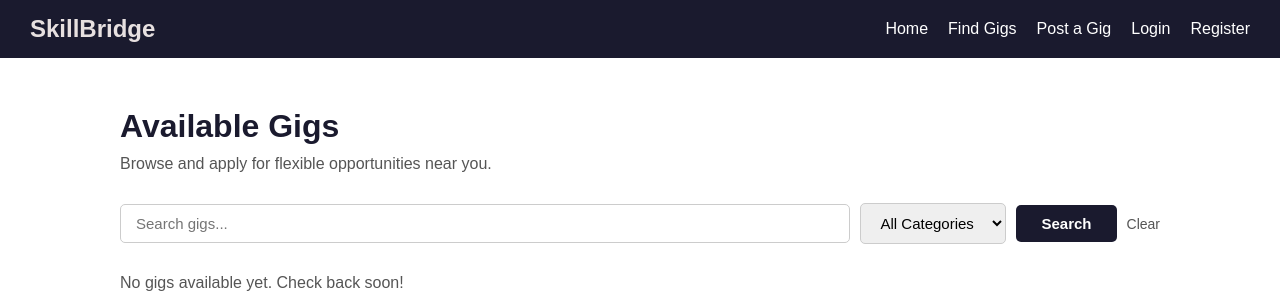
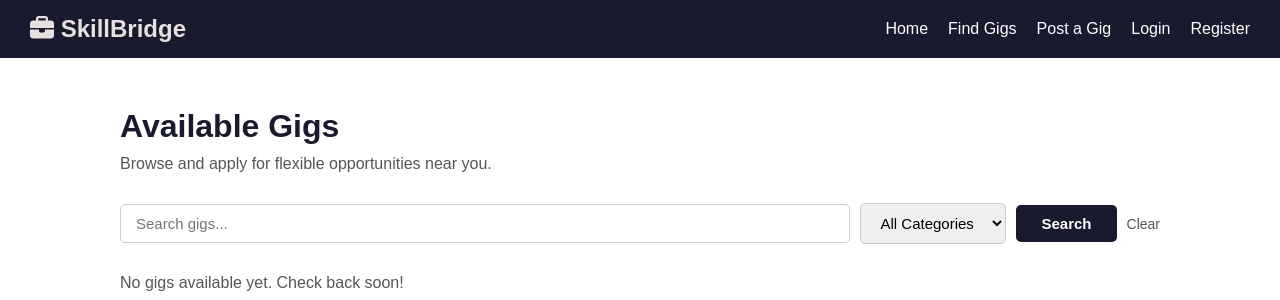
Before and after one commit to Kallina-source/skillbridge_nam, a PHP site: page /skillbridge_nam/gigs.php in a window 1280 px wide. Shown: the top 300 px of the page. Run offline with PHP 8.4, Linux system fonts and the light colour scheme; data that the repository does not hold is empty.

Commit message:
Add Font Awesome icons across platform

```diff
--- a/frontend/pages/applicants.php
+++ b/frontend/pages/applicants.php
@@ -43,10 +43,11 @@ $applicants = $stmt->fetchAll();
     <meta name="viewport" content="width=device-width, initial-scale=1.0">
     <title>SkillBridge - Applicants</title>
     <link rel="stylesheet" href="../css/styles.css">
+    <link rel="stylesheet" href="https://cdnjs.cloudflare.com/ajax/libs/font-awesome/6.5.0/css/all.min.css">
 </head>
 <body>
     <nav>
-        <div class="logo">SkillBridge</div>
+<div class="logo"><i class="fas fa-briefcase"></i> SkillBridge</div>
         <ul>
             <li><a href="index.php">Home</a></li>
             <li><a href="gigs.php">Find Gigs</a></li>
--- a/frontend/pages/dashboard.php
+++ b/frontend/pages/dashboard.php
@@ -15,10 +15,11 @@ if (!isset($_SESSION['user_id'])) {
     <meta name="viewport" content="width=device-width, initial-scale=1.0">
     <title>SkillBridge - Dashboard</title>
     <link rel="stylesheet" href="../css/Styles.css">
+    <link rel="stylesheet" href="https://cdnjs.cloudflare.com/ajax/libs/font-awesome/6.5.0/css/all.min.css">
 </head>
 <body>
     <nav>
-        <div class="logo">SkillBridge</div>
+<div class="logo"><i class="fas fa-briefcase"></i> SkillBridge</div>
         <ul>
     <li><a href="index.php">Home</a></li>
     <li><a href="gigs.php">Find Gigs</a></li>
--- a/frontend/pages/gigs.php
+++ b/frontend/pages/gigs.php
@@ -32,11 +32,12 @@ $gigs = $stmt->fetchAll();
     <meta charset="UTF-8">
     <meta name="viewport" content="width=device-width, initial-scale=1.0">
     <title>SkillBridge - Find Gigs</title>
-<link rel="stylesheet" href="../css/styles.css">
+    <link rel="stylesheet" href="../css/styles.css">
+    <link rel="stylesheet" href="https://cdnjs.cloudflare.com/ajax/libs/font-awesome/6.5.0/css/all.min.css">
 </head>
 <body>
     <nav>
-        <div class="logo">SkillBridge</div>
+<div class="logo"><i class="fas fa-briefcase"></i> SkillBridge</div>
         <ul>
             <li><a href="index.php">Home</a></li>
             <li><a href="gigs.php">Find Gigs</a></li>
@@ -81,11 +82,11 @@ $gigs = $stmt->fetchAll();
                         <span class="gig-category"><?php echo $gig['category_name']; ?></span>
                         <h3><?php echo $gig['title']; ?></h3>
                         <p><?php echo substr($gig['description'], 0, 100) . '...'; ?></p>
-                        <div class="gig-meta">
-                            <span>Location: <?php echo $gig['location']; ?></span>
-                            <span>Pay: <?php echo $gig['pay']; ?></span>
-                            <span>Duration: <?php echo $gig['duration']; ?></span>
-                        </div>
+                       <div class="gig-meta">
+    <span><i class="fas fa-map-marker-alt"></i> <?php echo $gig['location']; ?></span>
+    <span><i class="fas fa-money-bill-wave"></i> <?php echo $gig['pay']; ?></span>
+    <span><i class="fas fa-clock"></i> <?php echo $gig['duration']; ?></span>
+</div>
                         <a href="gig-detail.php?id=<?php echo $gig['id']; ?>" class="apply-btn">View & Apply</a>
                     </div>
                 <?php endforeach; ?>
--- a/frontend/pages/index.php
+++ b/frontend/pages/index.php
@@ -6,10 +6,11 @@
     <meta name="viewport" content="width=device-width, initial-scale=1.0">
     <title>Skillbride</title>
 <link rel="stylesheet" href="../css/styles.css">
+<link rel="stylesheet" href="https://cdnjs.cloudflare.com/ajax/libs/font-awesome/6.5.0/css/all.min.css">
 </head>
 <body>
     <nav>
-        <div class="logo">SkillBridge</div>
+<div class="logo"><i class="fas fa-briefcase"></i> SkillBridge</div>
         <ul>
             <li><a href="index.php">Home</a></li>
             <li><a href="gigs.php">Find Gigs</a></li>
--- a/frontend/pages/login.php
+++ b/frontend/pages/login.php
@@ -6,10 +6,11 @@
     <meta name="viewport" content="width=device-width, initial-scale=1.0">
     <title>Login</title>
 <link rel="stylesheet" href="../css/styles.css">
+<link rel="stylesheet" href="https://cdnjs.cloudflare.com/ajax/libs/font-awesome/6.5.0/css/all.min.css">
 </head>
 <body>
     <nav>
-        <div class="logo">SkillBridge</div>
+<div class="logo"><i class="fas fa-briefcase"></i> SkillBridge</div>
         <ul>
             <li><a href="index.php">Home</a></li>
             <li><a href="gigs.php">Find Gigs</a></li>
@@ -22,7 +23,8 @@
     <h2>Login to Your Account</h2>
     <p>Welcome back! Please enter your credentials to access your account.</p>
 
-<!-- This form sends data to the login PHP file -->
+/* This form sends data to the login PHP file */
+
 <form action="../../backend/login.php" method="POST">        <div class="form-group">
             <label>Email Address</label>
             <input type="email" name="email" placeholder="Enter your email" required>
--- a/frontend/pages/post-gig.php
+++ b/frontend/pages/post-gig.php
@@ -14,11 +14,12 @@ if (!isset($_SESSION['user_id'])) {
     <meta name="viewport" content="width=device-width, initial-scale=1.0">
     <title>SkillBridge - Post a Gig</title>
     <link rel="stylesheet" href="../css/Styles.css">
+    <link rel="stylesheet" href="https://cdnjs.cloudflare.com/ajax/libs/font-awesome/6.5.0/css/all.min.css">
 </head>
 <body>
 
     <nav>
-        <div class="logo">SkillBridge</div>
+<div class="logo"><i class="fas fa-briefcase"></i> SkillBridge</div>
         <ul>
     <li><a href="index.php">Home</a></li>
     <li><a href="gigs.php">Find Gigs</a></li>
--- a/frontend/pages/profile.php
+++ b/frontend/pages/profile.php
@@ -30,10 +30,11 @@ $profile = $stmt->fetch();
     <meta name="viewport" content="width=device-width, initial-scale=1.0">
     <title>SkillBridge - Profile</title>
     <link rel="stylesheet" href="../css/styles.css">
+    <link rel="stylesheet" href="https://cdnjs.cloudflare.com/ajax/libs/font-awesome/6.5.0/css/all.min.css">
 </head>
 <body>
     <nav>
-        <div class="logo">SkillBridge</div>
+<div class="logo"><i class="fas fa-briefcase"></i> SkillBridge</div>
         <ul>
             <li><a href="index.php">Home</a></li>
             <li><a href="gigs.php">Find Gigs</a></li>
--- a/frontend/pages/register.php
+++ b/frontend/pages/register.php
@@ -6,10 +6,11 @@
     <meta name="viewport" content="width=device-width, initial-scale=1.0">
     <title>Register</title>
 <link rel="stylesheet" href="../css/styles.css">
+<link rel="stylesheet" href="https://cdnjs.cloudflare.com/ajax/libs/font-awesome/6.5.0/css/all.min.css">
 </head>
 <body>
     <nav>
-        <div class="logo">SkillBridge</div>
+<div class="logo"><i class="fas fa-briefcase"></i> SkillBridge</div>
         <ul>
             <li><a href="index.php">Home</a></li>
             <li><a href="gigs.php">Find Gigs</a></li>
--- a/frontend/pages/view-profile.php
+++ b/frontend/pages/view-profile.php
@@ -33,10 +33,11 @@ $profile = $stmt->fetch();
     <meta name="viewport" content="width=device-width, initial-scale=1.0">
     <title>SkillBridge - <?php echo $user['full_name']; ?></title>
     <link rel="stylesheet" href="../css/styles.css">
+    <link rel="stylesheet" href="https://cdnjs.cloudflare.com/ajax/libs/font-awesome/6.5.0/css/all.min.css">
 </head>
 <body>
     <nav>
-        <div class="logo">SkillBridge</div>
+<div class="logo"><i class="fas fa-briefcase"></i> SkillBridge</div>
         <ul>
             <li><a href="index.php">Home</a></li>
             <li><a href="gigs.php">Find Gigs</a></li>
```
Also changed, not shown: frontend/pages/gig-detail.php (+6 -5 lines).
